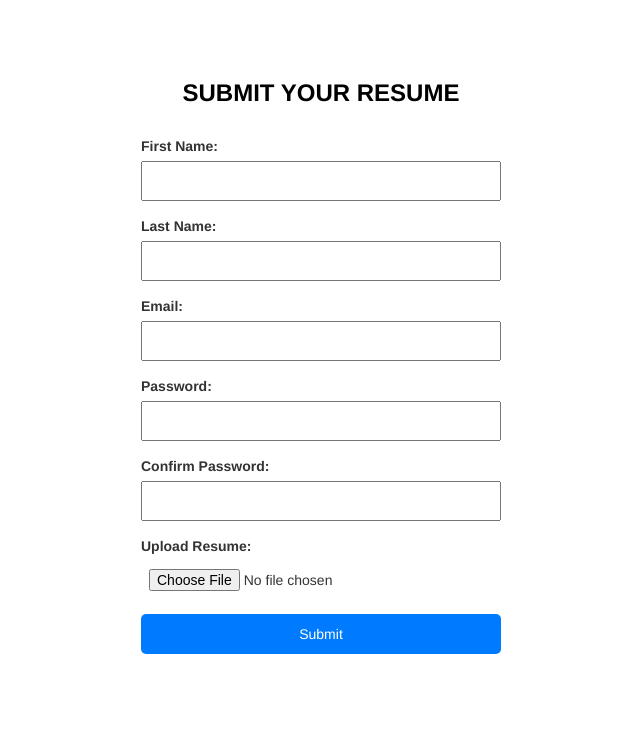
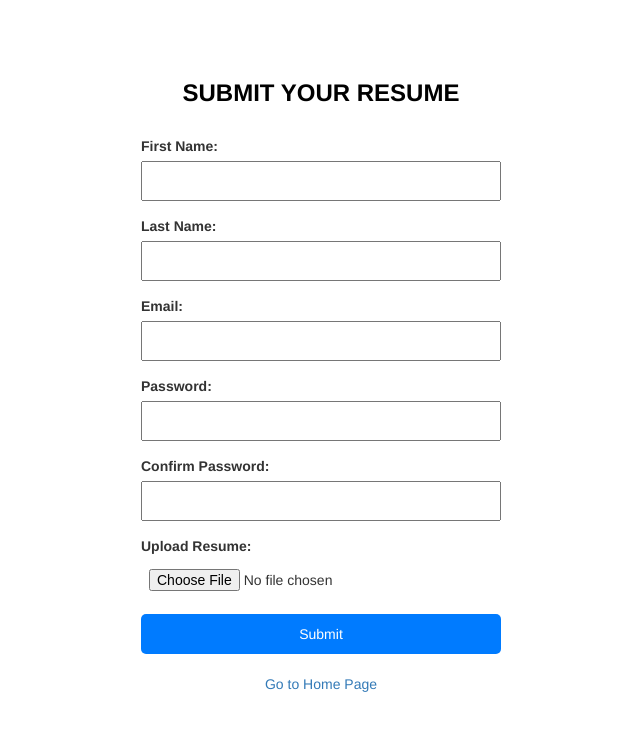
Before and after one commit to S1494/Hr-page, a React (Vite) app in the folder Client/: page /signup in a window 1280 px wide. Shown: the top 730 px of the page, without its empty margins (319-959 px from the left). Built offline with nearby package versions, Linux system fonts and the light colour scheme.

Commit message:
gotohome added

```diff
--- a/Client/src/css/signup.css
+++ b/Client/src/css/signup.css
@@ -38,3 +38,8 @@
     border-radius: 5px;
     cursor: pointer;
   }
+
+  #signup .gotohome {
+    margin-top: 20px;
+    text-align: center;
+  }
--- a/Client/src/pages/Signup.jsx
+++ b/Client/src/pages/Signup.jsx
@@ -1,5 +1,6 @@
 import axios from "axios";
-import React, { useEffect, useState } from "react";
+import React, { useState } from "react";
+import { Link } from "react-router-dom";
 const Api_URL = import.meta.env.VITE_SERVER_URL;
 
 const Signup = () => {
@@ -123,6 +124,9 @@ const Signup = () => {
 
                   <input type="submit" value="Submit" className="submit" />
                 </form>
+                <p className="gotohome">
+                  <Link to="/">Go to Home Page</Link>
+                </p>
               </div>
             </div>
             <div className="col-md-4"></div>
```
